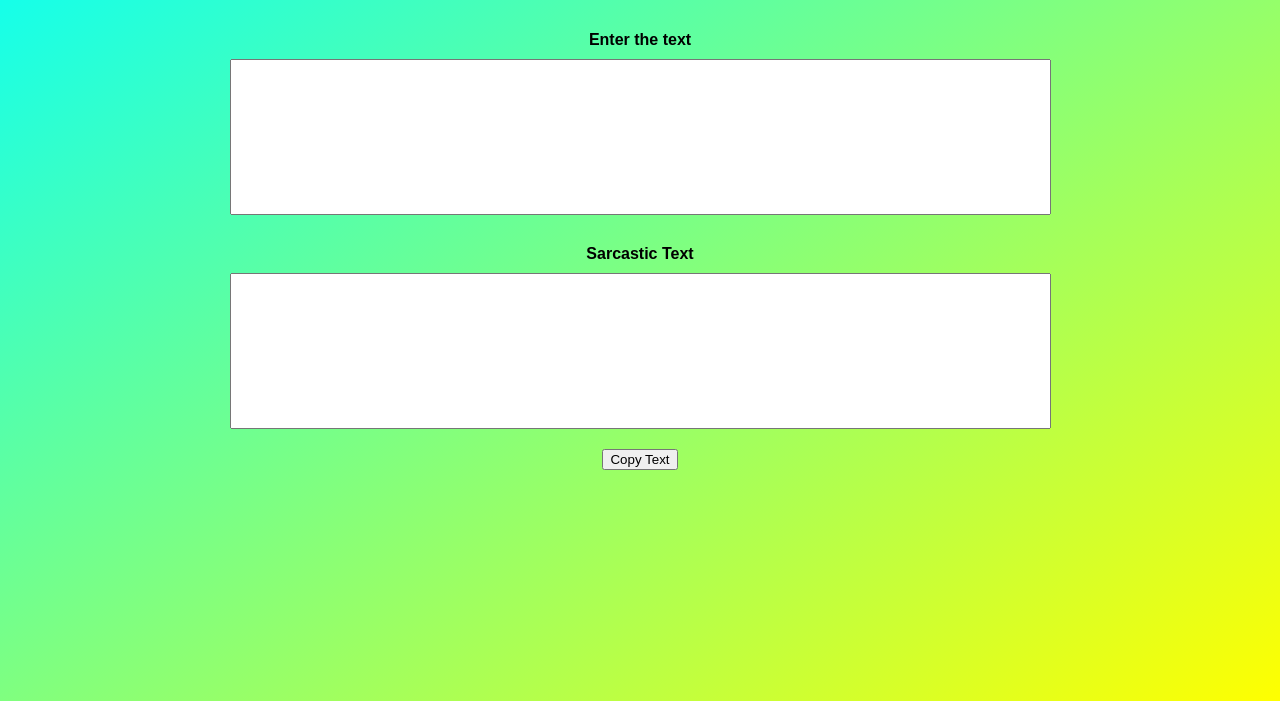
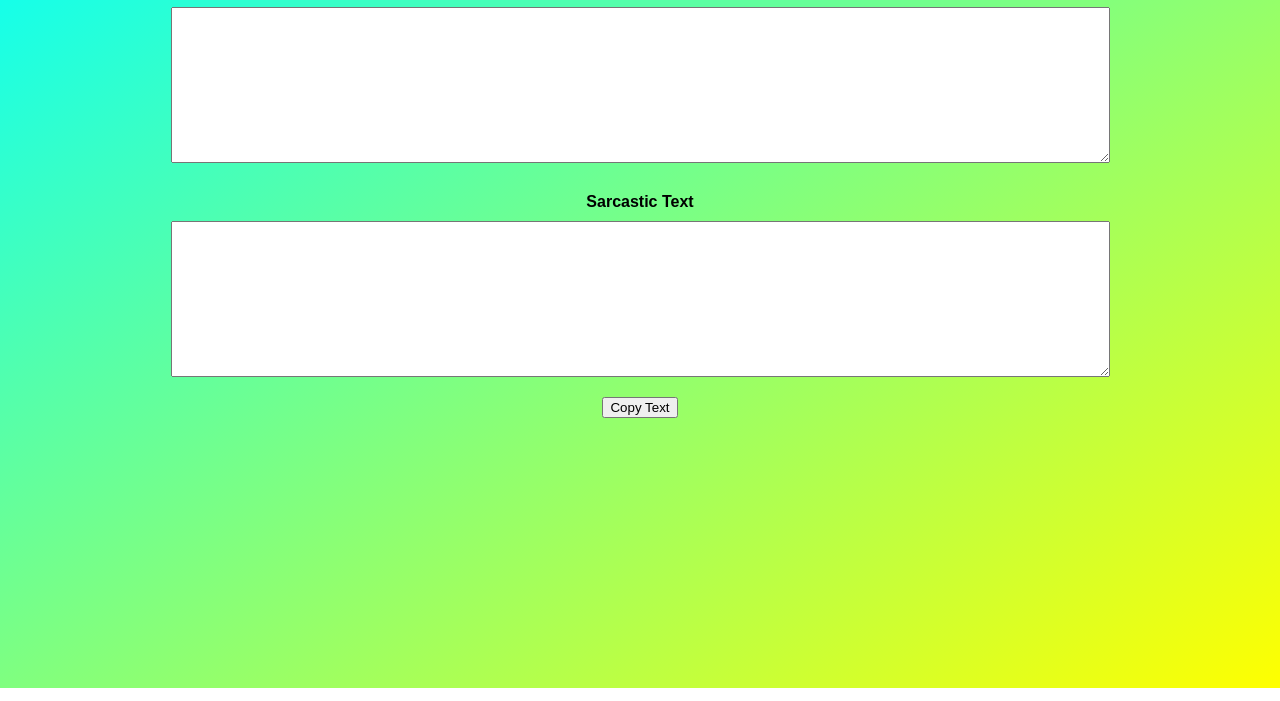
Before and after one commit to varunkumartp/Sarcasm_Generator, a plain HTML site: page index.html in a window 1280 px wide. Shown: the part 141-842 px from the top of the page. Drawn offline with Linux system fonts and the light colour scheme.

Commit message:
Changed px to %

```diff
--- a/index.html
+++ b/index.html
@@ -11,11 +11,11 @@
     <h1>SARCASM GENERATOR</h1>
     <div>
       <label for="inputBox">Enter the text</label>
-      <textarea name="inputBox" id="inputBox" cols="100" rows="10"></textarea>
+      <textarea name="inputBox" id="inputBox" rows = 10></textarea>
     </div>
     <div>
       <label for="outputBox">Sarcastic Text</label>
-      <textarea name="outputBox" id="outputBox" cols="100" rows="10"></textarea>
+      <textarea name="outputBox" id="outputBox" rows = 10></textarea>
     </div>
     <div><button id="copyButton">Copy Text</button></div>
     <script src="script.js"></script>
--- a/style.css
+++ b/style.css
@@ -13,8 +13,8 @@ h1 {
 }
 
 h1 {
-  font-size: 50px;
-  line-height: 1.3;
+    text-align: center;
+  font-size: 200%;
   width: 100%;
   padding: 10px;
 }
@@ -25,5 +25,6 @@ label {
 }
 
 textarea {
-  resize: none;
+    width:75%;
+    height:50%;
 }
```
